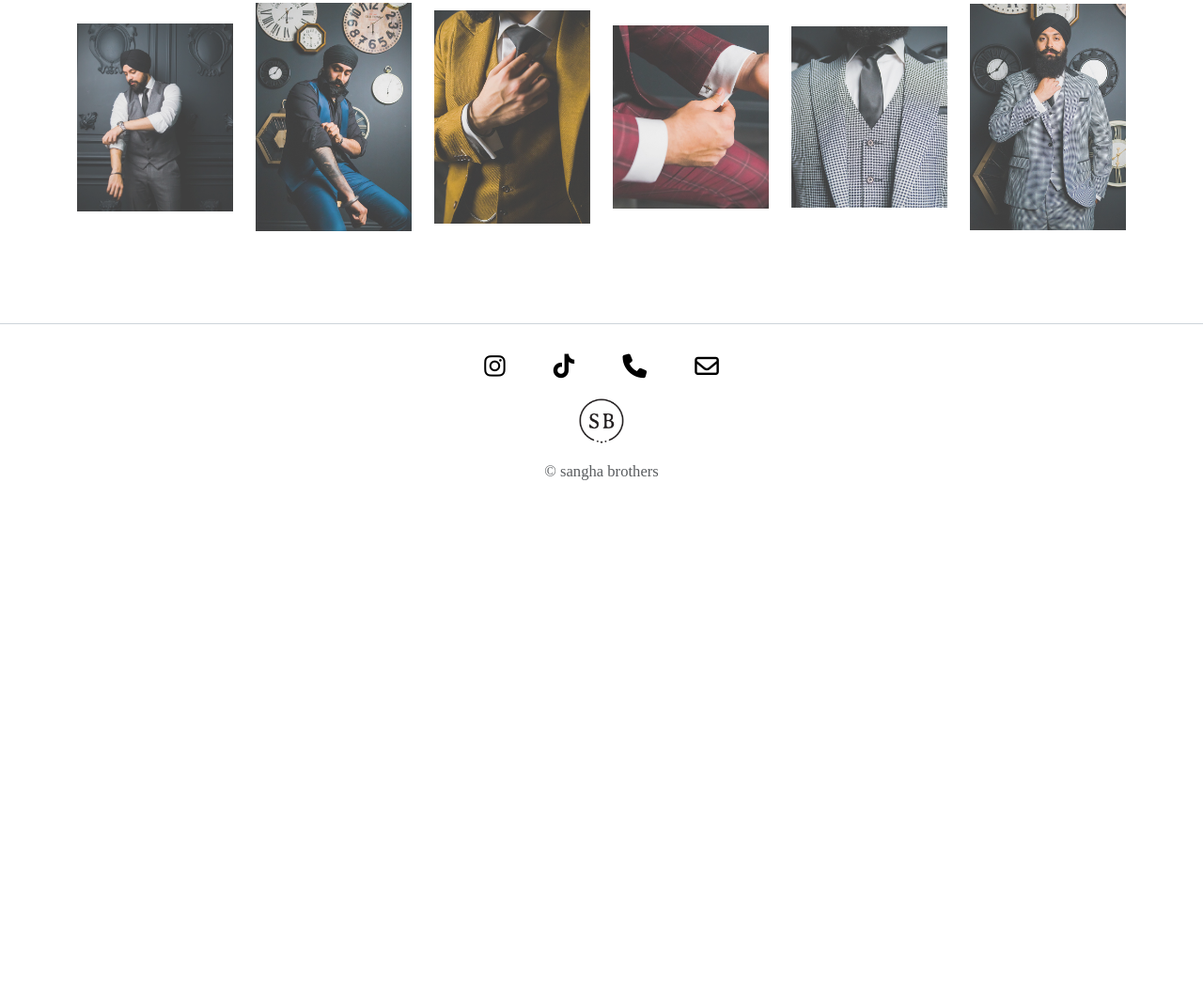
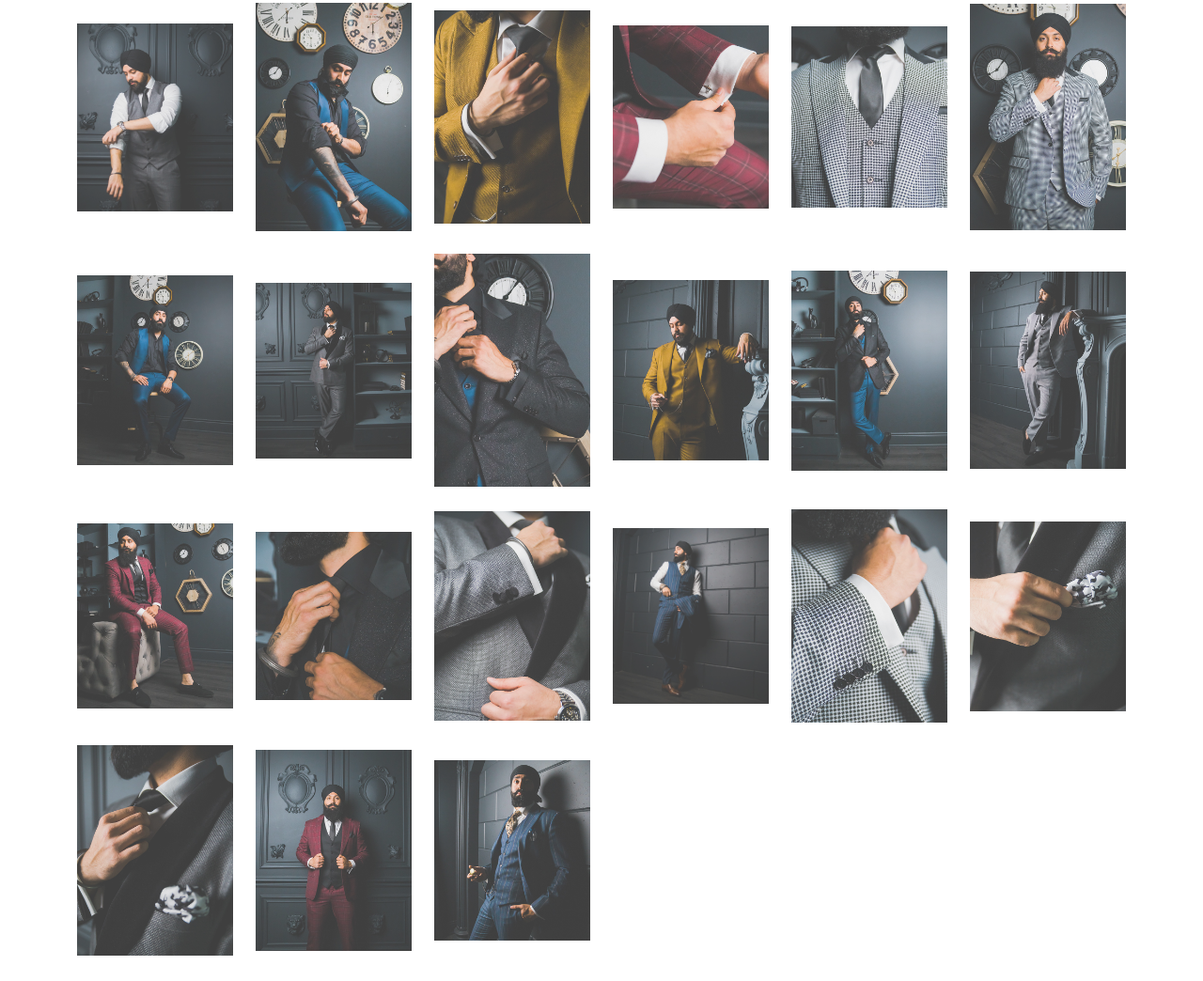
Before and after one commit to JaanSangha/SanghaBrothers, a plain HTML site: page lookbook.html in a window 1280 px wide. Shown: the part 402-1446 px from the top of the page at 94% size. Before the commit the page ends 933 px from the top, so only its background shows below. Drawn offline with nearby package versions, Linux system fonts and the light colour scheme; files whose address does not match are found by name; a web font is replaced by a local one.

Commit message:
added new pictures to lookbook

```diff
--- a/lookbook.html
+++ b/lookbook.html
@@ -94,6 +94,51 @@
     <div class="col-12 col-md-4 col-lg-2">
       <img src="./img/lookbook/Shoot-80.jpg" data-target="#indicators" data-slide-to="11" alt="" />
     </div>
+    <div class="col-12 col-md-4 col-lg-2">
+      <img src="./img/lookbook/Shoot-134.jpg" data-target="#indicators" data-slide-to="12" alt="" />
+    </div>
+    <div class="col-12 col-md-4 col-lg-2">
+      <img src="./img/lookbook/Shoot-43.jpg" data-target="#indicators" data-slide-to="13" alt="" />
+    </div>
+    <div class="col-12 col-md-4 col-lg-2">
+      <img src="./img/lookbook/Shoot-129.jpg" data-target="#indicators" data-slide-to="14" alt="" />
+    </div>
+    <div class="col-12 col-md-4 col-lg-2">
+      <img src="./img/lookbook/Shoot-170.jpg" data-target="#indicators" data-slide-to="15" alt="" />
+    </div>
+    <div class="col-12 col-md-4 col-lg-2">
+      <img src="./img/lookbook/Shoot-127.jpg" data-target="#indicators" data-slide-to="16" alt="" />
+    </div>
+    <div class="col-12 col-md-4 col-lg-2">
+      <img src="./img/lookbook/Shoot-89.jpg" data-target="#indicators" data-slide-to="17" alt="" />
+    </div>
+    <div class="col-12 col-md-4 col-lg-2">
+      <img src="./img/lookbook/Shoot-140.jpg" data-target="#indicators" data-slide-to="18" alt="" />
+    </div>
+    <div class="col-12 col-md-4 col-lg-2">
+      <img src="./img/lookbook/Shoot-131.jpg" data-target="#indicators" data-slide-to="19" alt="" />
+    </div>
+    <div class="col-12 col-md-4 col-lg-2">
+      <img src="./img/lookbook/Shoot-48.jpg" data-target="#indicators" data-slide-to="20" alt="" />
+    </div>
+    <div class="col-12 col-md-4 col-lg-2">
+      <img src="./img/lookbook/Shoot-342.jpg" data-target="#indicators" data-slide-to="21" alt="" />
+    </div>
+    <div class="col-12 col-md-4 col-lg-2">
+      <img src="./img/lookbook/Shoot-83.jpg" data-target="#indicators" data-slide-to="22" alt="" />
+    </div>
+    <div class="col-12 col-md-4 col-lg-2">
+      <img src="./img/lookbook/Shoot-63.jpg" data-target="#indicators" data-slide-to="23" alt="" />
+    </div>
+    <div class="col-12 col-md-4 col-lg-2">
+      <img src="./img/lookbook/Shoot-45.jpg" data-target="#indicators" data-slide-to="24" alt="" />
+    </div>
+    <div class="col-12 col-md-4 col-lg-2">
+      <img src="./img/lookbook/Shoot-171.jpg" data-target="#indicators" data-slide-to="25" alt="" />
+    </div>
+    <div class="col-12 col-md-4 col-lg-2">
+      <img src="./img/lookbook/Shoot-232.jpg" data-target="#indicators" data-slide-to="26" alt="" />
+    </div>
   </div>
 
   <!-- Modal -->
@@ -141,6 +186,51 @@
           <div class="carousel-item">
             <img class="d-block w-100" src="./img/lookbook/Shoot-80.jpg" alt="Twelfth slide">
           </div>
+          <div class="carousel-item">
+            <img class="d-block w-100" src="./img/lookbook/Shoot-134.jpg" alt="Thirteenth slide">
+          </div>
+          <div class="carousel-item">
+            <img class="d-block w-100" src="./img/lookbook/Shoot-43.jpg" alt="Fourteenth slide">
+          </div>
+          <div class="carousel-item">
+            <img class="d-block w-100" src="./img/lookbook/Shoot-129.jpg" alt="Fifteenth slide">
+          </div>
+          <div class="carousel-item">
+            <img class="d-block w-100" src="./img/lookbook/Shoot-170.jpg" alt="Sixteenth slide">
+          </div>
+          <div class="carousel-item">
+            <img class="d-block w-100" src="./img/lookbook/Shoot-127.jpg" alt="Seventeenth slide">
+          </div>
+          <div class="carousel-item">
+            <img class="d-block w-100" src="./img/lookbook/Shoot-89.jpg" alt="Eighteenth slide">
+          </div>
+          <div class="carousel-item">
+            <img class="d-block w-100" src="./img/lookbook/Shoot-140.jpg" alt="Ninteenth slide">
+          </div>
+          <div class="carousel-item">
+            <img class="d-block w-100" src="./img/lookbook/Shoot-131.jpg" alt="Twentieth slide">
+          </div>
+          <div class="carousel-item">
+            <img class="d-block w-100" src="./img/lookbook/Shoot-48.jpg" alt="Twenty first slide">
+          </div>
+          <div class="carousel-item">
+            <img class="d-block w-100" src="./img/lookbook/Shoot-342.jpg" alt="Twenty second slide">
+          </div>
+          <div class="carousel-item">
+            <img class="d-block w-100" src="./img/lookbook/Shoot-83.jpg" alt="Twenty third slide">
+          </div>
+          <div class="carousel-item">
+            <img class="d-block w-100" src="./img/lookbook/Shoot-63.jpg" alt="Twenty fourth slide">
+          </div>
+          <div class="carousel-item">
+            <img class="d-block w-100" src="./img/lookbook/Shoot-45.jpg" alt="Twenty fifth slide">
+          </div>
+          <div class="carousel-item">
+            <img class="d-block w-100" src="./img/lookbook/Shoot-171.jpg" alt="Twenty sixth slide">
+          </div>
+          <div class="carousel-item">
+            <img class="d-block w-100" src="./img/lookbook/Shoot-232.jpg" alt="Twenty seventh slide">
+          </div>
         </div>
         <a class="carousel-control-prev" href="#indicators" role="button" data-slide="prev">
           <span class="carousel-control-prev-icon" aria-hidden="true"></span>
@@ -156,11 +246,6 @@
 </div>
 
                            </div>
-
-
-
-
-
 
                            <div id="footer-container" class="container-fluid">
                             <footer id="footer-id" class="d-flex flex-column align-items-center py-2 my-2 rounded text-center">
```
Also changed, not shown: img/lookbook/Shoot-127.jpg (added), img/lookbook/Shoot-129.jpg (added), img/lookbook/Shoot-131.jpg (added), img/lookbook/Shoot-134.jpg (added), img/lookbook/Shoot-140.jpg (added), img/lookbook/Shoot-170.jpg (added), img/lookbook/Shoot-171.jpg (added), img/lookbook/Shoot-232.jpg (added), img/lookbook/Shoot-342.jpg (added), img/lookbook/Shoot-43.jpg (added), img/lookbook/Shoot-45.jpg (added), img/lookbook/Shoot-48.jpg (added), img/lookbook/Shoot-63.jpg (added), img/lookbook/Shoot-83.jpg (added), 1 more files, 1 other file.
